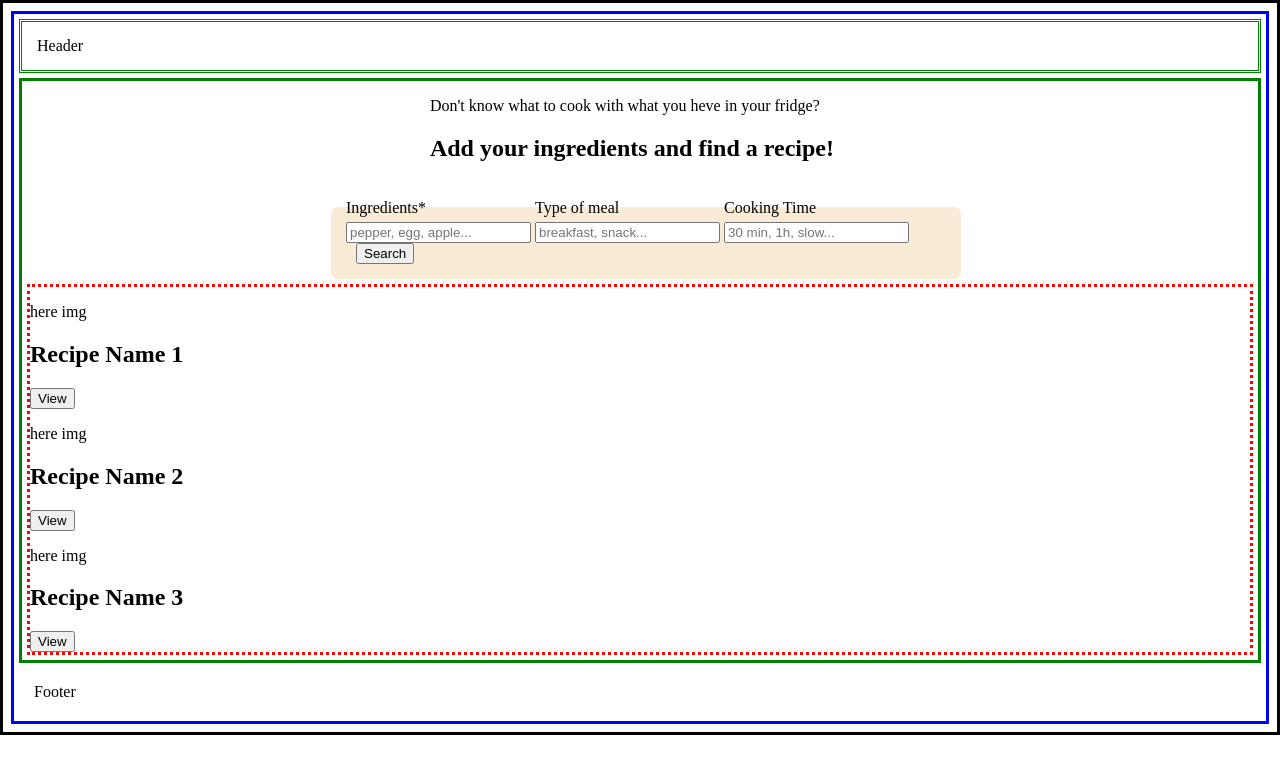
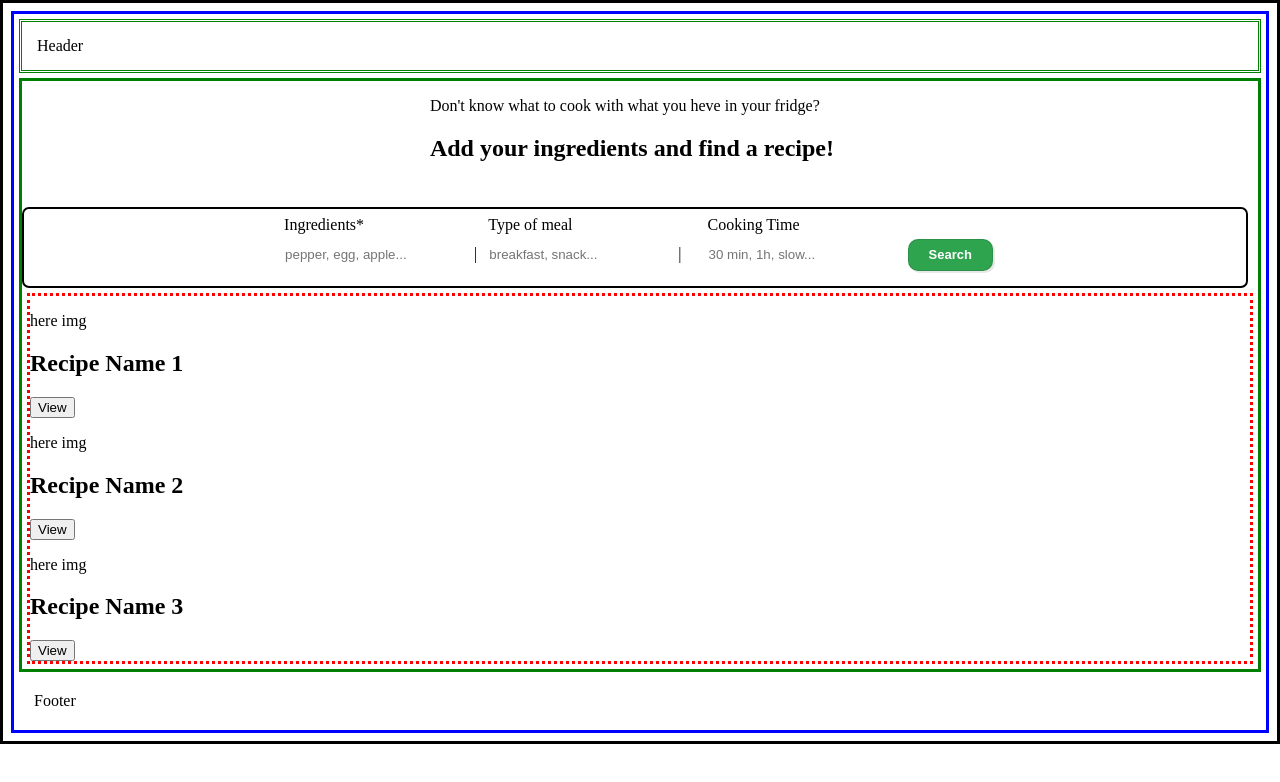
Before and after one commit to raresrobotin/Recipe-Rescue, a website built with webpack: page src/index.html in a window 1280 px wide. Built offline with nearby package versions, Linux system fonts and the light colour scheme.

Commit message:
erased borders sbs. style button

```diff
--- a/src/index.html
+++ b/src/index.html
@@ -17,8 +17,10 @@
           <div id="sbs">
             <label id="label" for="ingredient">Ingredients*</label>
             <input type="text" placeholder="pepper, egg, apple..." required />
+            <span">|</span>
             <label id="label" for="type">Type of meal</label>
             <input type="text" placeholder="breakfast, snack..." />
+            <span>|</span>
             <label id="label" for="time">Cooking Time</label>
             <input type="text" placeholder="30 min, 1h, slow..." />
             <button id="button" type="submit" class="button">Search</button>
--- a/src/style.css
+++ b/src/style.css
@@ -24,14 +24,22 @@ section {
 }
 
 #recipe-filter {
-  width: 600px;
-  margin-left: 25%;
-  background-color: antiquewhite;
+  border: 2px solid black;
+  display: flex;
+  justify-content: center;
+  position: relative;
   padding: 15px;
   border-radius: 7px;
-  position: relative;
-  display: flex;
-  justify-content: center;
+}
+
+#recipe-filter input {
+  border: none;
+  border-radius: 7px;
+  padding: 8px;
+}
+
+#recipe-filter :focus {
+  outline: none;
 }
 
 #recipe-filter:not(:last-child) {
@@ -39,16 +47,37 @@ section {
 }
 
 #sbs {
-  width: 100%;
+  margin-top: 15px;
+  border: none;
+}
+
+#sbs span {
+  margin-right: 15px;
 }
 
 #label {
-  align-items: center;
   position: absolute;
   top: -8px;
+  margin-top: 15px;
+  margin-left: 7px;
 }
 
 #button {
+  background-color: #2ea44f;
+  border: 1px solid rgba(27, 31, 35, 0.15);
+  border-radius: 10px;
+  box-shadow: rgba(27, 31, 35, 0.1) 2px 2px 0;
+  box-sizing: border-box;
+  color: #fff;
+  cursor: pointer;
+  display: inline-block;
+  font-size: 13px;
+  font-weight: 600;
+  line-height: 18px;
+  padding: 6px 20px;
+  position: relative;
+  text-align: center;
+  touch-action: manipulation;
   margin-left: 10px;
 }
 
```
